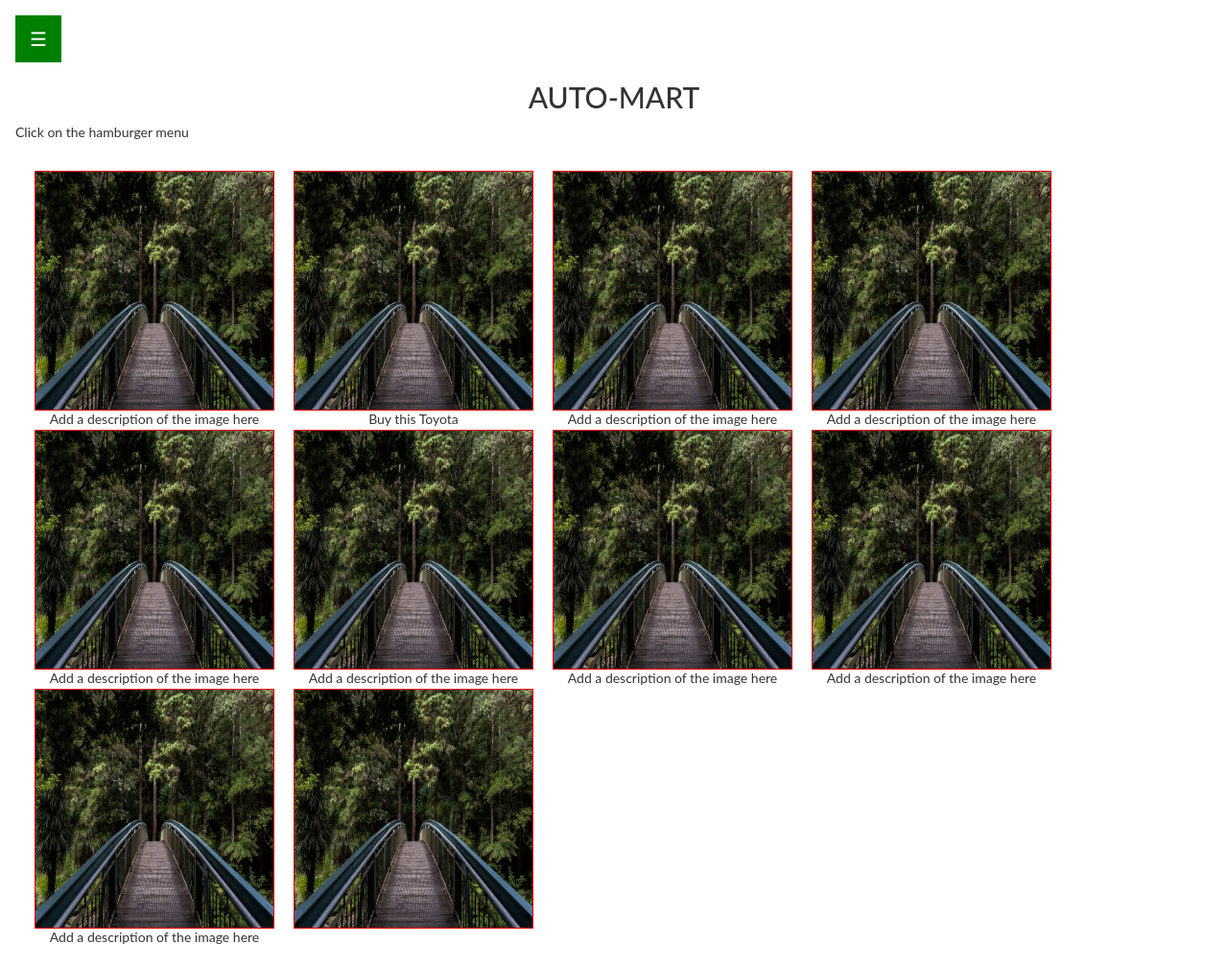
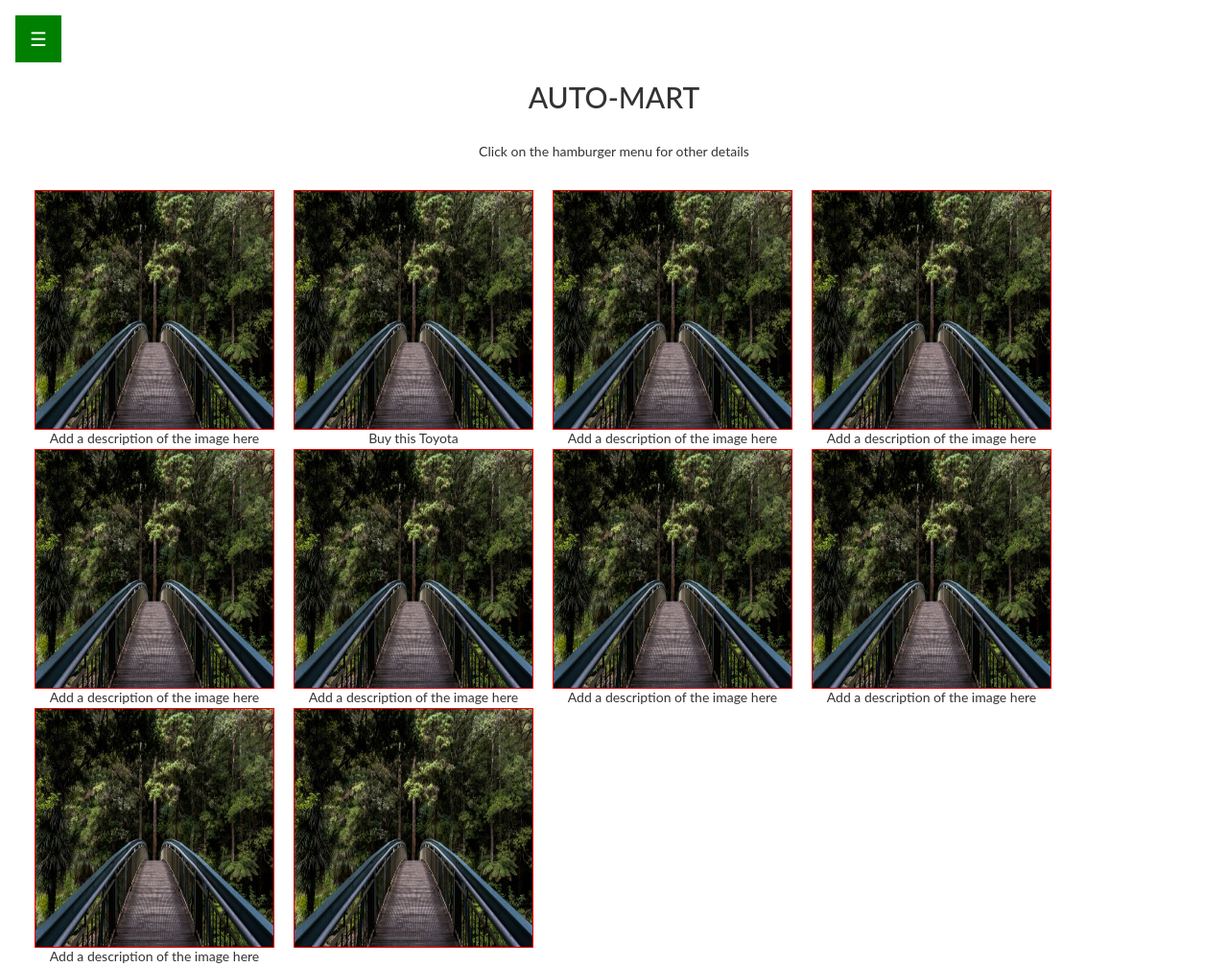
Before and after one commit to nshutijonathan/Auto-Mart, a plain HTML site: page html/homepage.html in a window 1280 px wide. Shown: the whole page at 96% size. Drawn offline with nearby package versions, Linux system fonts and the light colour scheme.

```diff
--- a/css/webpages.css
+++ b/css/webpages.css
@@ -116,3 +116,5 @@
 div .desc{
   text-align: center;
 }
+
+p{text-align: center;}
--- a/html/homepage.html
+++ b/html/homepage.html
@@ -21,8 +21,8 @@
 
 <div id="main">
   <button class="openbtn" onclick="openNav()">☰</button>
-  <h2 id="h2main">AUTO-MART</h2>
-  <p>Click on the hamburger menu</p>
+  <h2 id="h2main">AUTO-MART</h2><br>
+  <p>Click on the hamburger menu for other details</p>
   <div id="maini">
   <div id="d1"><a href=""><img src="../assets/nshuti.jpg" width="100%" height="100%"></a>
    <div class="desc">Add a description of the image here</div>
```
Also changed, not shown: html/purchase.html (added).
